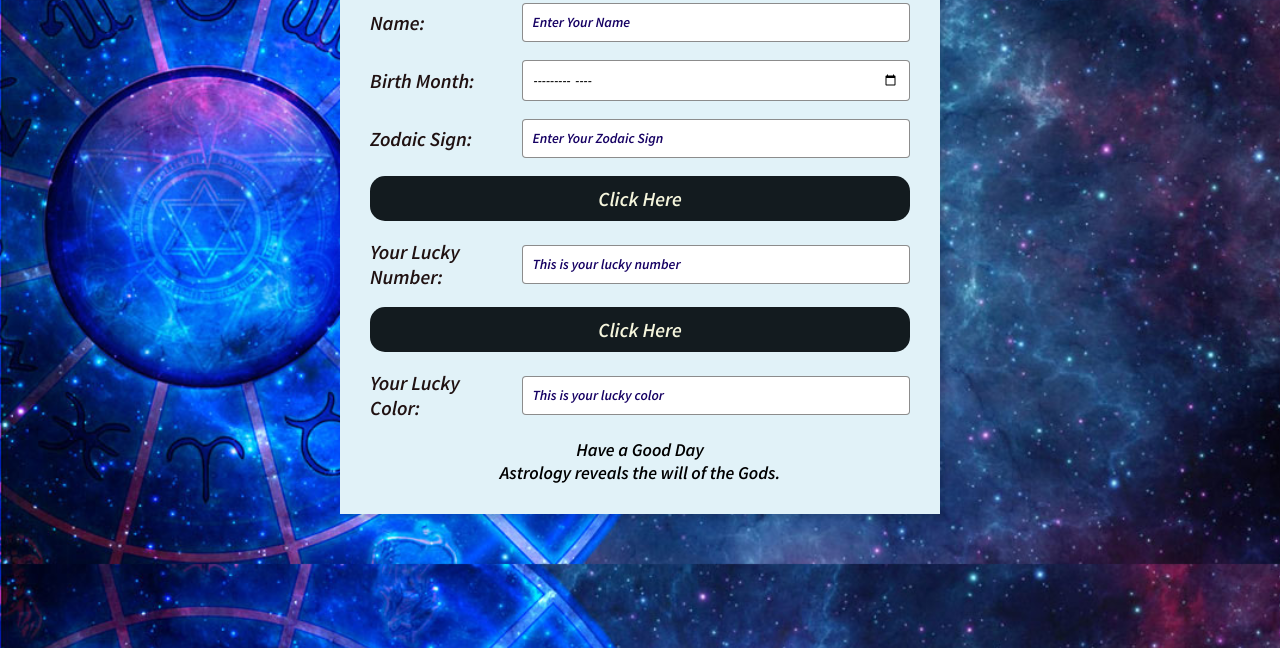
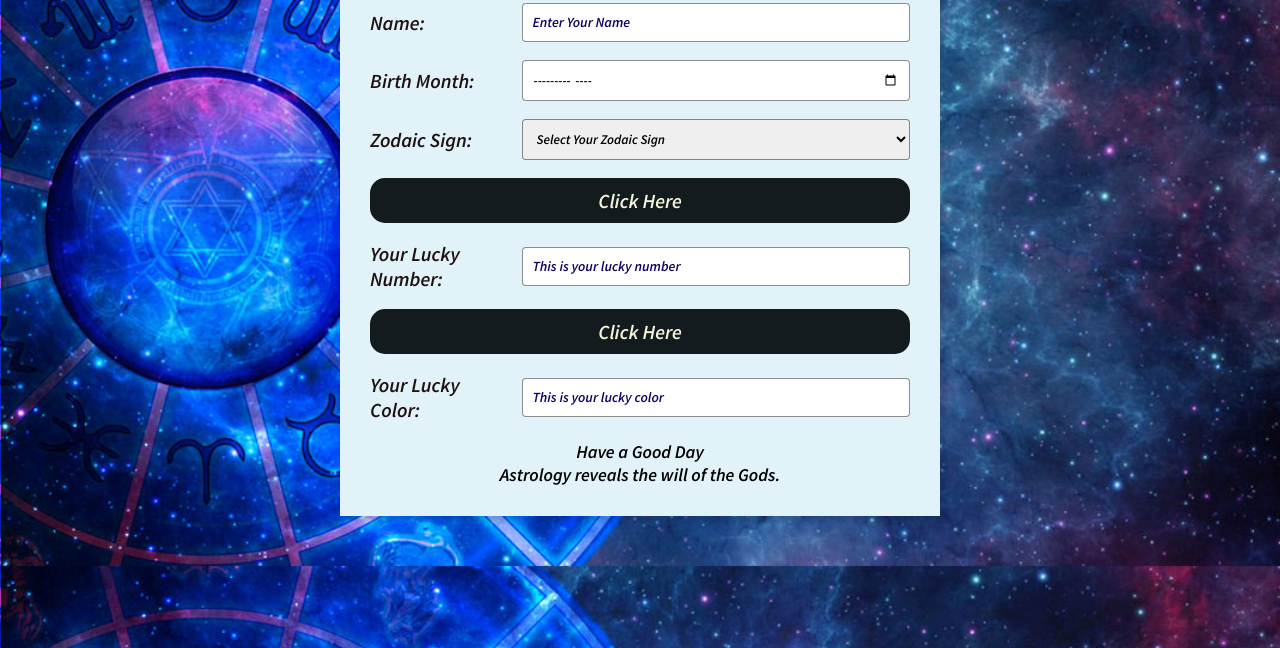
Before and after one commit to Aditi-Kothari/KnowYourAstrology, a plain HTML site: page index.html in a window 1280 px wide. Shown: the part 152-800 px from the top of the page. Drawn offline with Linux system fonts and the light colour scheme.

Commit message:
Update index.html

```diff
--- a/index.html
+++ b/index.html
@@ -25,7 +25,21 @@
             </div>
             <div class="input_field">
                 <label>Zodaic Sign:</label>
-                <input type="text" class="input" placeholder="Enter Your Zodaic Sign" id="sign" >
+               <select placeholder="Enter Your zodaic sign" class="input" id="sign">
+                    <option value="Aries">Select Your Zodaic Sign</option>
+                    <option value="Aries">Aries</option>
+                    <option value="Taurus">Taurus</option>
+                    <option value="Gemini">Gemini</option>
+                    <option value="Cancer">Cancer</option>
+                    <option value="Leo">Leo</option>
+                    <option value="Virgo">Virgo</option>
+                    <option value="Libra">Libra</option>
+                    <option value="Scorpio">Scorpio</option>
+                    <option value="Saggitarius">Saggitarius</option>
+                    <option value="Capricorn">Capricorn</option>
+                    <option value="Aquarius">Aquarius</option>
+                    <option value="Pisces">Pisces</option>
+                </select>
             </div>
             <div class="input_field">
                 <input type="submit" value="Click Here" class="btn" onclick="lucky()" id="bn">
@@ -72,11 +86,24 @@ function lucky(){
 }
 
 function color(){
+    var name=document.getElementById("name").value;
+    var month=document.getElementById("month").value;
+    var sign=document.getElementById("sign").value;
     var items=["Red","Blue","Black","Lac","Yellow","White"," Gray","Green","Violet","Orange"];
+    if(name ==""){
+        alert("Please Enter Your Name");
+    } else if( month == ""){
+                alert("Please Enter Your Birth Month and Year")
+            } else if( sign== "") {
+                alert("Enter Your Zodaic Sign")
+            }
+            else{
     var data1=Math.floor(Math.random() * 10);
               document.getElementById("luckyc").value=items[data1];
+            }
 
      }
+
 
 
 
```
